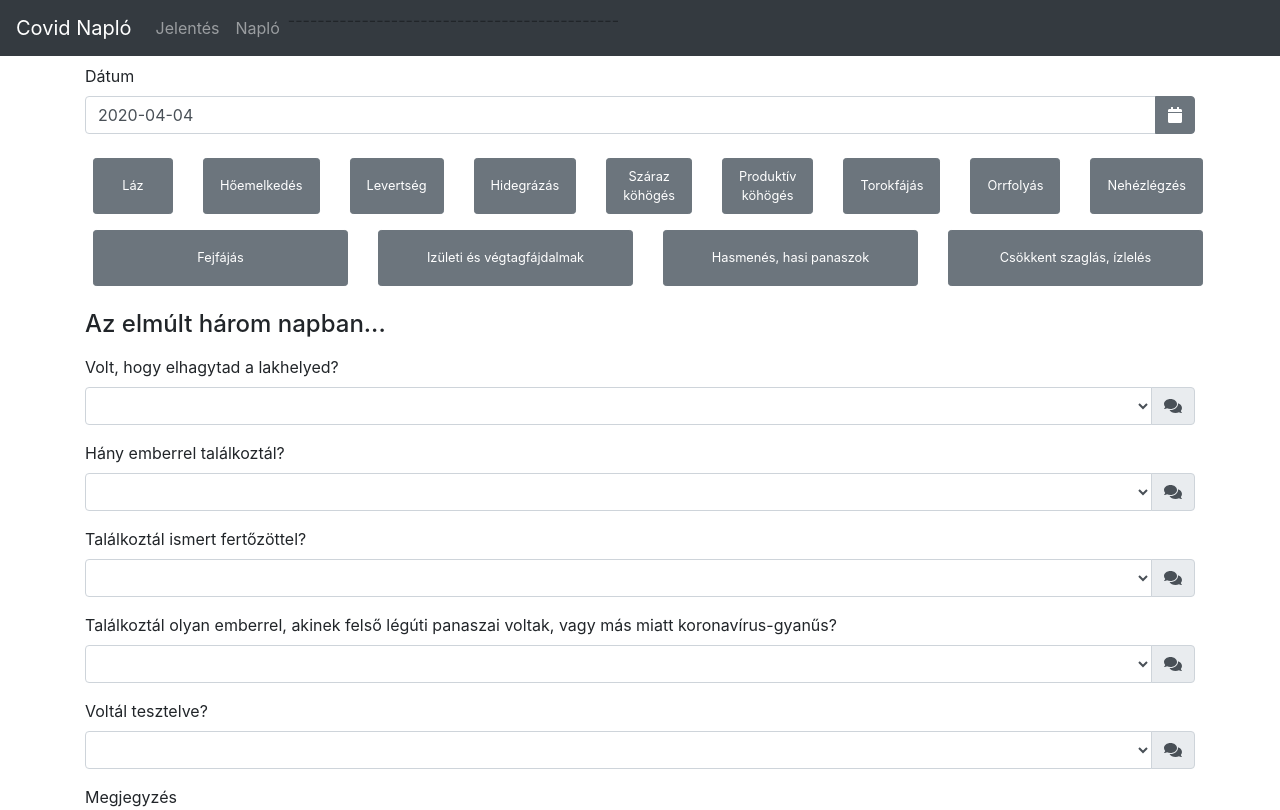
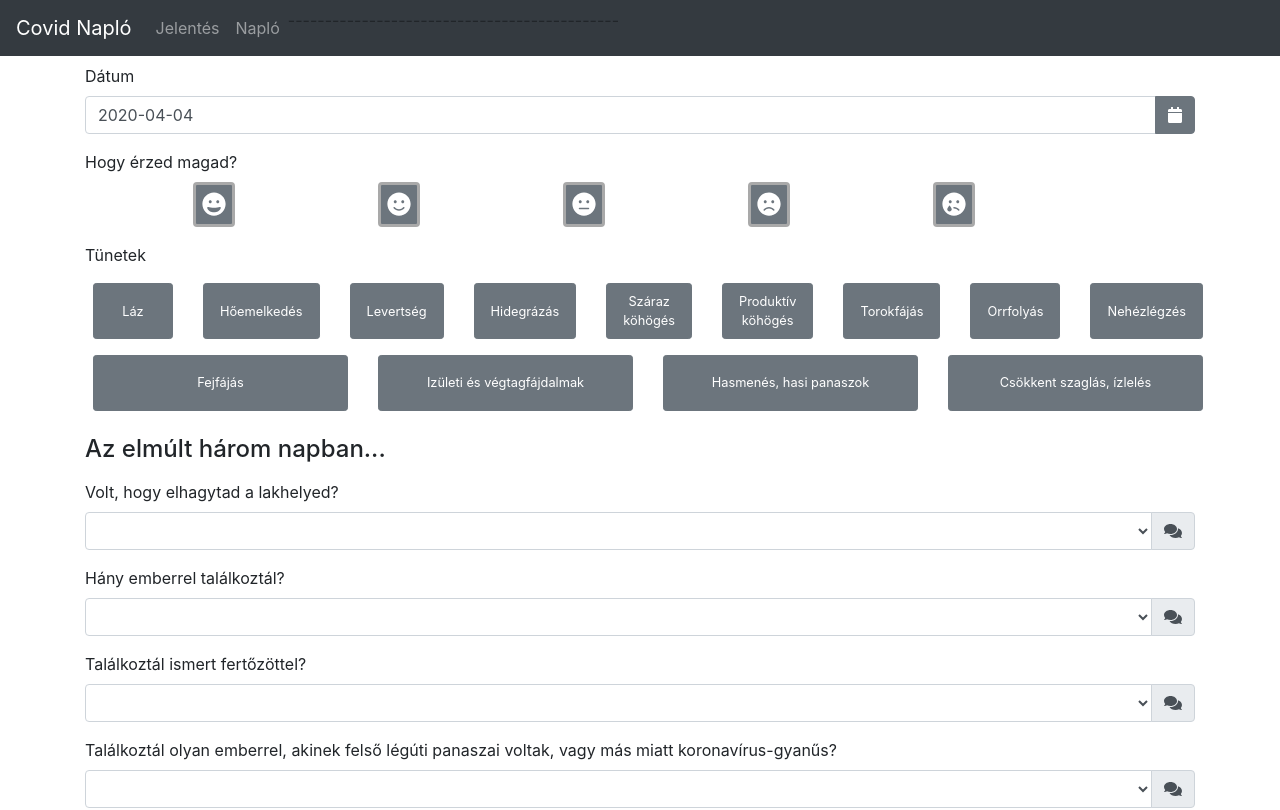
Before and after one commit to vhermecz/covid-diary, an Angular app in the folder frontend/: page /report in a window 1280 px wide. Shown: the top 810 px of the page. Built offline with nearby package versions, Linux system fonts and the light colour scheme.

Commit message:
Add feeling option

```diff
--- a/frontend/src/app/app.module.ts
+++ b/frontend/src/app/app.module.ts
@@ -10,7 +10,7 @@ import { ServiceWorkerModule } from '@angular/service-worker';
 
 // Font Awesome
 import { FontAwesomeModule, FaIconLibrary } from '@fortawesome/angular-fontawesome';
-import { faCalendar, faComments, faThermometer } from '@fortawesome/free-solid-svg-icons';
+import { fas } from '@fortawesome/free-solid-svg-icons';
 
 // Application components
 import { environment } from '../environments/environment';
@@ -66,7 +66,6 @@ const appRoutes: Routes = [
 })
 export class AppModule {
   constructor(library: FaIconLibrary) {
-    // Add an icon to the library for convenient access in other components
-    library.addIcons(faCalendar, faComments, faThermometer);
+    library.addIconPacks(fas);
   }
 }
--- a/frontend/src/app/report-form/report-form.component.html
+++ b/frontend/src/app/report-form/report-form.component.html
@@ -24,6 +24,63 @@
         </div>
 
         <div class="form-group">
+            <label for="date">Hogy érzed magad?</label>
+            <div class="input-group">
+                <div class="col-2 offset-1">
+                    <button
+                        class="btn btn-secondary feeling"
+                        [class.selected]="model.feeling == 0"
+                        (click)="model.feeling = 0"
+                        type="button"
+                    >
+                        <fa-icon icon="grin"></fa-icon>
+                    </button>
+                </div>
+                <div class="col-2">
+                    <button
+                        class="btn btn-secondary feeling"
+                        [class.selected]="model.feeling == 1"
+                        (click)="model.feeling = 1"
+                        type="button"
+                    >
+                        <fa-icon icon="smile"></fa-icon>
+                    </button>
+                </div>
+                <div class="col-2">
+                    <button
+                        class="btn btn-secondary feeling"
+                        [class.selected]="model.feeling == 2"
+                        (click)="model.feeling = 2"
+                        type="button"
+                    >
+                        <fa-icon icon="meh"></fa-icon>
+                    </button>
+                </div>
+                <div class="col-2">
+                    <button
+                        class="btn btn-secondary feeling"
+                        [class.selected]="model.feeling == 3"
+                        (click)="model.feeling = 3"
+                        type="button"
+                    >
+                        <fa-icon icon="frown"></fa-icon>
+                    </button>
+                </div>
+                <div class="col-2">
+                    <button
+                        class="btn btn-secondary feeling"
+                        [class.selected]="model.feeling == 4"
+                        (click)="model.feeling = 4"
+                        type="button"
+                    >
+                        <fa-icon icon="sad-tear"></fa-icon>
+                    </button>
+                </div>
+            </div>
+        </div>
+
+        <div class="form-group">
+            <label>Tünetek</label>
             <div class="row">
                 <div *ngFor="let symptom of symptoms" class="col">
                     <button
--- a/frontend/src/app/report-form/report-form.component.scss
+++ b/frontend/src/app/report-form/report-form.component.scss
@@ -6,8 +6,20 @@
   font-size: 80%;
 }
 
-.symptom-button.selected {
+button.symptom-button.selected {
   border: 0.2rem solid red;
   color: white;
   background-color: #f88;
 }
+
+button.feeling {
+  border: 0.2rem solid darkgrey;
+  font-size: 1.5rem;
+  padding: 0.1rem 0.4rem;
+}
+
+button.feeling.selected {
+  border: 0.2rem solid green;
+  color: white;
+  background-color: #4a4;
+}
--- a/frontend/src/app/report-log/report-log.component.ts
+++ b/frontend/src/app/report-log/report-log.component.ts
@@ -1,6 +1,6 @@
 import { Component, OnInit } from '@angular/core';
 
-import { Report } from '../report';
+import { Report, Feeling } from '../report';
 
 @Component({
   selector: 'app-report-log',
@@ -11,22 +11,27 @@ export class ReportLogComponent implements OnInit {
 
   reports: Report[] = [{
     date: { year: 2020, month: 4, day: 1 },
+    feeling: Feeling.Great,
     symptoms: [],
     comments: "Ma elkezdtem írni a naplót! Egyelőre kutya bajom"
   }, {
     date: { year: 2020, month: 4, day: 2 },
+    feeling: Feeling.Good,
     symptoms: ["dry-cough"],
     comments: "Hm, valami nincs teljesen rendben."
   }, {
     date: { year: 2020, month: 4, day: 3 },
+    feeling: Feeling.Bad,
     symptoms: ["fatigue", "headache"],
     comments: "Eléggé rosszul éreztem ma magam, felkelni is nehéz volt."
   }, {
     date: { year: 2020, month: 4, day: 4 },
+    feeling: null,
     symptoms: [],
     comments: "Ma voltam a téren, találkoztam Bélával. Szúr az oldalam."
   }, {
     date: { year: 2020, month: 4, day: 4 },
+    feeling: Feeling.Bad,
     symptoms: ["fatigue", "headache", "dry-cough"],
     comments: ""
   }];
--- a/frontend/src/app/report.ts
+++ b/frontend/src/app/report.ts
@@ -1,8 +1,17 @@
 import { NgbDateStruct, NgbDate } from '@ng-bootstrap/ng-bootstrap';
+
+export enum Feeling {
+  Great,
+  Good,
+  Neutral,
+  Bad,
+  Awful
+}
 
 export class Report {
   constructor(
     public date: NgbDateStruct,
+    public feeling: Feeling,
     public symptoms: string[],
     public comments: string
   ) {
@@ -11,6 +20,6 @@ export class Report {
   static usingDefaults(): Report {
     const now = new Date();
     const today = new NgbDate(now.getFullYear(), now.getMonth() + 1, now.getDate());
-    return new Report(today, [], "");
+    return new Report(today, null, [], "");
   }
 }
--- a/frontend/src/app/reports.service.ts
+++ b/frontend/src/app/reports.service.ts
@@ -22,6 +22,7 @@ export class ReportsService {
           data.date = this.dateFormat.parse(data.date);
           return new Report(
             this.dateFormat.parse(data.date),
+            data.feeling,
             data.symptoms,
             data.comments
           );
```
Lines whose indentation alone changed are shown as unchanged.
